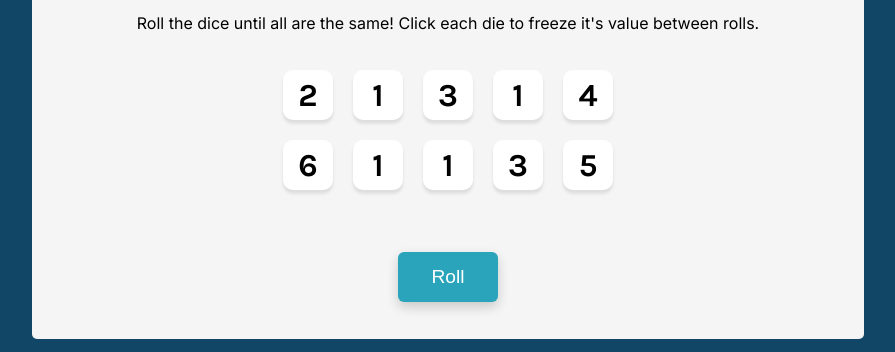
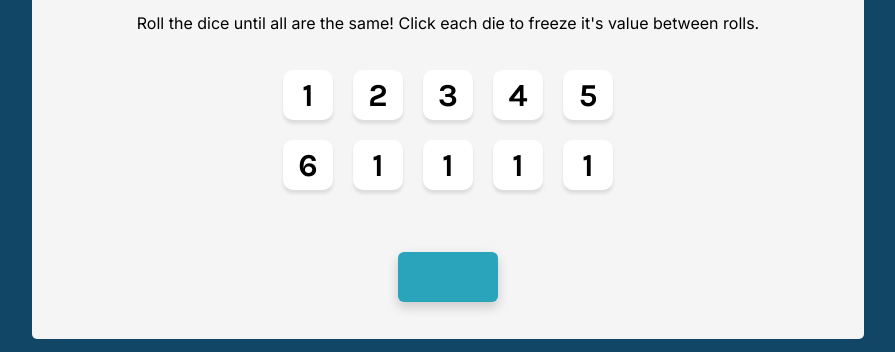
Before and after one commit to ondairos/tenzies_game, a React (Vite) app: page / in a window 1280 px wide. Shown: the part 121-473 px from the top of the page, without its empty margins (192-1087 px from the left). Built offline with nearby package versions, Linux system fonts and the light colour scheme.

Commit message:
started project from scratch

```diff
--- a/src/App.jsx
+++ b/src/App.jsx
@@ -4,80 +4,30 @@ import Confetti from "react-confetti";
 import Die from "./components/Die";
 
 function App() {
-  // initliaze state for dice and tenzies endgame
-  const [dice, setDice] = useState(allNewDice());
-  const [tenzies, setTenzies] = useState(false);
-
-
-  // react effect if we have tenzies or not
-  useEffect(() => {
-    const firstValue = dice[0].value
-    //check if all dice are held
-    const allHeld = dice.every(die => die.held)
-    // check if all dice have the same number
-    const allSameNumber = dice.every(die => die.value === firstValue)
-    if (allHeld && allSameNumber) {
-      setTenzies(true)
-    }
-  }, [dice])
-
-  // get random dice value
-  function randomDieValue() {
-    return Math.ceil(Math.random() * 6);
-  }
-
-  // all new dice array
-  function allNewDice() {
-    const newDiceArray = [];
-    for (let i = 0; i < 10; i++) {
-      const newDie = {
-        value: randomDieValue(),
-        held: false,
-        id: i + 1,
-      };
-      newDiceArray.push(newDie);
-    }
-    return newDiceArray;
-  }
-
-  // display dice elements
-  const diceElements = dice.map((die) => {
-    return <Die key={die.id} {...die} hold={() => holdDice(die.id)} />;
-  });
-
-  // roll and hold dice functions
-  function rollUnheldDice() {
-    if (!tenzies) {
-      setDice((oldDice) =>
-        oldDice.map((die, i) =>
-          die.held ? die : { value: randomDieValue(), held: false, id: i + 1 }
-        )
-      );
-    } else {
-      setDice(allNewDice());
-      setTenzies(false);
-    }
-  }
-
-  function holdDice(id) {
-    setDice((prevDice) =>
-      prevDice.map((die) => {
-        return die.id === id ? { ...die, held: !die.held } : die;
-      })
-    );
-  }
-
-
   return (
     <main>
-      {tenzies && <Confetti />}
+      {/* {tenzies && <Confetti />} */}
       <h1>Tenzies Game</h1>
       <p>
         Roll the dice until all are the same! Click each die to freeze it's
         value between rolls.
       </p>
-      <div className="die-container">{diceElements}</div>
-      <button className="roll-dice">{tenzies ? "Reset Game" : "Roll"}</button>
+      <div className="die-container">
+        <Die value="1" />
+        <Die value="2" />
+        <Die value="3" />
+        <Die value="4" />
+        <Die value="5" />
+        <Die value="6" />
+        <Die value="1" />
+        <Die value="1" />
+        <Die value="1" />
+        <Die value="1" />
+      </div>
+
+      <button className="roll-dice">
+
+      </button>
     </main>
   );
 }
```
Also changed, not shown: 1 other file (tests, documents, lock files or other folders).
